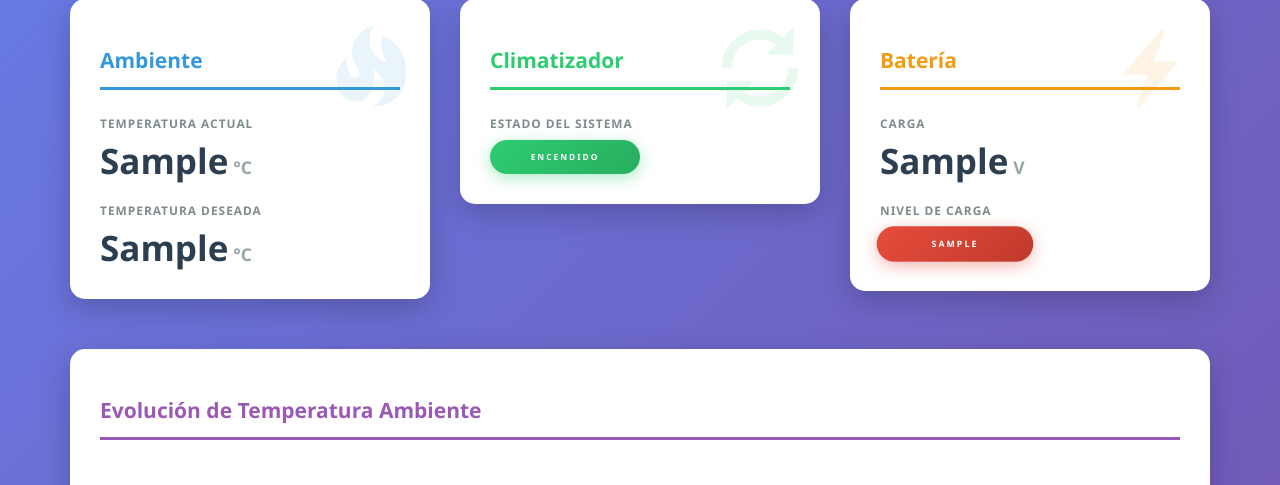
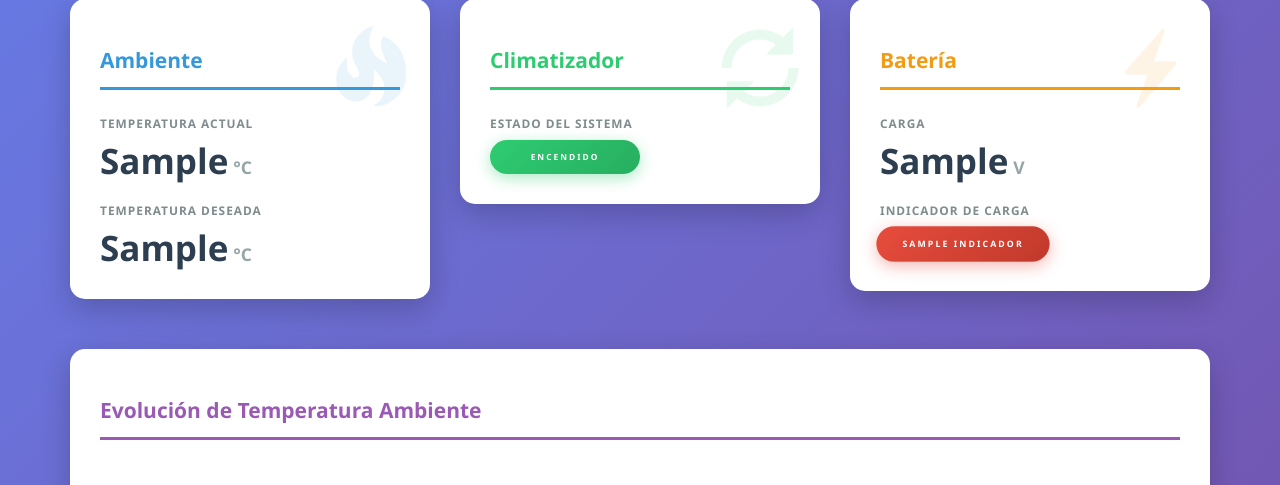
Before and after one commit to vvalotto/webapp_termostato, a Flask app: page / in a window 1280 px wide. Shown: the part 295-780 px from the top of the page. Run offline with Flask 3, Linux system fonts and the light colour scheme; a database or web service that is not in the repository returns one stand-in record (values such as "Sample title"); data that the repository does not hold is empty; some libraries are stand-ins or nearby versions.

Commit message:
Corregir visualización del indicador de batería y actualizar gráfica climatizador
   - Corregir nombre de campo de nivel_carga_bateria a indicador_bateria en forms y templates
   - Corregir endpoint y campo de respuesta API de nivel_de_carga a indicador
   - Actualizar gráfica del climatizador para mostrar 3 estados (apagado/enfriando/calentando)
   - Cambiar etiqueta de "Nivel de Carga" a "Indicador de Carga" en dashboard

```diff
--- a/forms.py
+++ b/forms.py
@@ -14,11 +14,11 @@ class TermostatoForm(FlaskForm):
         temperatura_ambiente: Temperatura actual del ambiente
         temperatura_deseada: Temperatura objetivo configurada
         carga_bateria: Nivel de carga de la batería
-        nivel_carga_bateria: Nivel de carga (normal/bajo)
+        indicador_bateria: Indicador de carga de la bateria (normal/bajo)
         estado_climatizador: Estado actual (encendido/apagado)
     """
     temperatura_ambiente = StringField('Temperatura Ambiente')
     temperatura_deseada = StringField('Temperatura Deseada')
     carga_bateria = StringField('Carga de Batería')
-    nivel_carga_bateria = StringField('Nivel de Carga')
+    indicador_bateria = StringField('Indicador')
     estado_climatizador = StringField('Estado Climatizador')
--- a/lanzador.py
+++ b/lanzador.py
@@ -51,14 +51,14 @@ def index():
     datos_ambiente = obtener_dato_api('/termostato/temperatura_ambiente/')
     datos_deseada = obtener_dato_api('/termostato/temperatura_deseada/')
     datos_bateria = obtener_dato_api('/termostato/bateria/')
-    datos_nivel_carga = obtener_dato_api('/termostato/nivel_de_carga/')
+    datos_indicador = obtener_dato_api('/termostato/indicador/')
     datos_climatizador = obtener_dato_api('/termostato/estado_climatizador/')
 
     # Asignar valores al formulario (con valores por defecto si hay error)
     formulario.temperatura_ambiente = datos_ambiente.get('temperatura_ambiente', 'N/A') if datos_ambiente else 'Error API'
     formulario.temperatura_deseada = datos_deseada.get('temperatura_deseada', 'N/A') if datos_deseada else 'Error API'
     formulario.carga_bateria = datos_bateria.get('carga_bateria', 'N/A') if datos_bateria else 'Error API'
-    formulario.nivel_carga_bateria = datos_nivel_carga.get('nivel_de_carga', 'N/A') if datos_nivel_carga else 'Error API'
+    formulario.indicador_bateria = datos_indicador.get('indicador', 'N/A') if datos_indicador else 'Error API'
     formulario.estado_climatizador = datos_climatizador.get('estado_climatizador', 'N/A') if datos_climatizador else 'Error API'
 
     return render_template("index.html", form=formulario)
--- a/templates/index.html
+++ b/templates/index.html
@@ -67,10 +67,10 @@
               <div class="metric-value">{{form.carga_bateria}}<span class="metric-unit">V</span></div>
             </div>
             <div class="metric-group">
-              <label>Nivel de Carga</label>
+              <label>Indicador de Carga</label>
               <div class="metric-value nivel-badge
-                {% if form.nivel_carga_bateria == 'normal' %}badge-normal{% else %}badge-bajo{% endif %}">
-                {{form.nivel_carga_bateria|upper}}
+                {% if form.indicador_bateria == 'normal' %}badge-normal{% else %}badge-bajo{% endif %}">
+                {{form.indicador_bateria|upper}}
               </div>
             </div>
           </div>
```
Also changed, not shown: static/js/graficas.js (+28 -13 lines).
